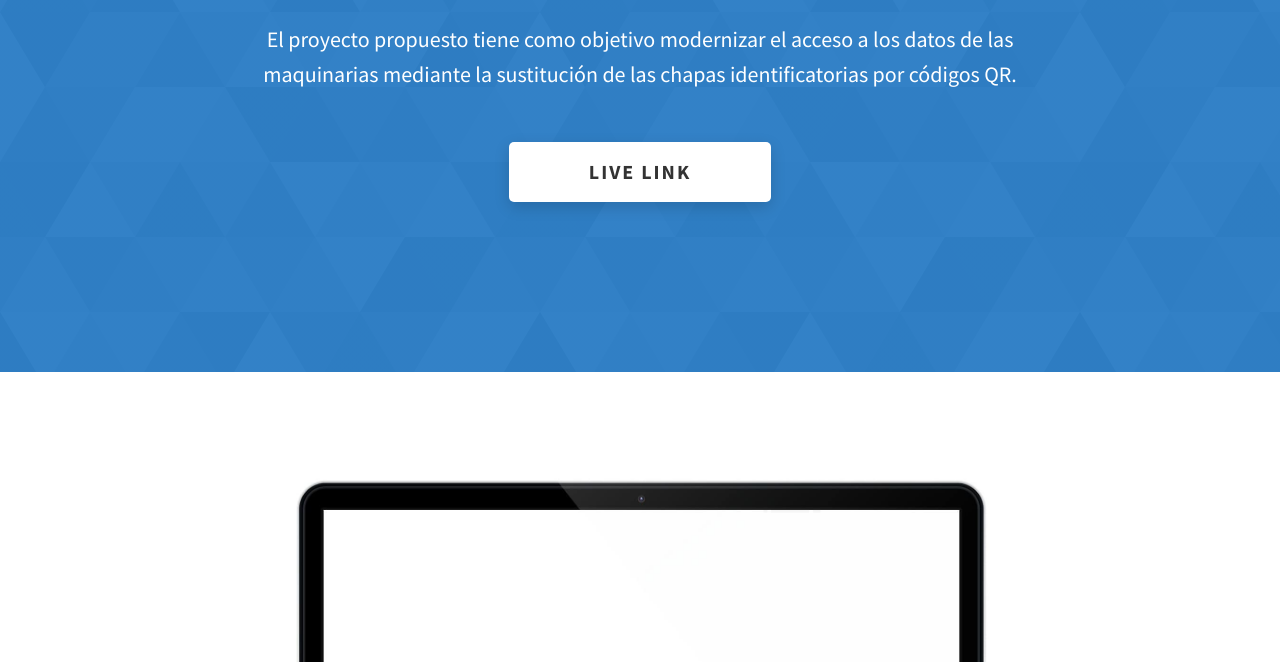
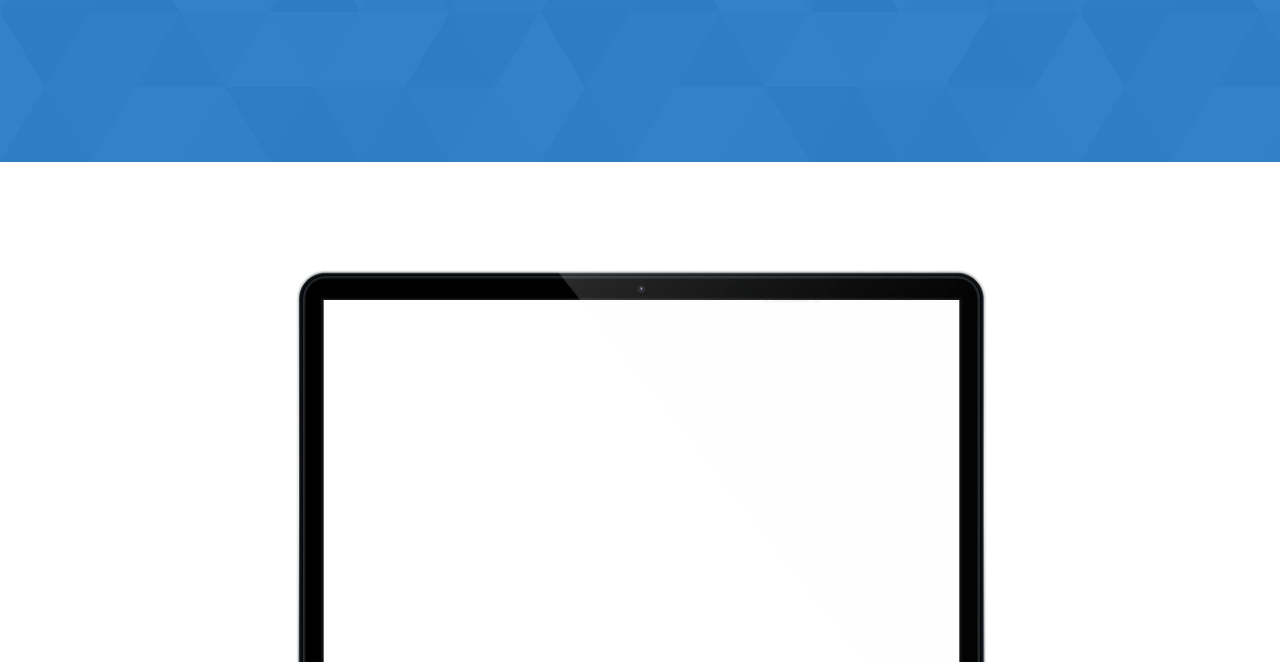
Before and after one commit to JulianScipioni06/Portfolio, a website: page project-1.html in a window 1280 px wide. Shown: the part 438-1100 px from the top of the page. Drawn offline with Linux system fonts and the light colour scheme.

Commit message:
proyecto1

```diff
--- a/project-1.html
+++ b/project-1.html
@@ -85,14 +85,14 @@
     <section class="project-cs-hero">
       <div class="project-cs-hero__content">
         <h1 class="heading-primary">Web Management System for the Juber S.A.</h1>
-        <div class="project-cs-hero__info">
+        <!-- <div class="project-cs-hero__info">
           <p class="text-primary">
-            El proyecto propuesto tiene como objetivo modernizar el acceso a los datos de las maquinarias mediante la sustitución de las chapas identificatorias por códigos QR.
+            El proyecto tiene como objetivo modernizar el acceso a los datos de las maquinarias mediante la sustitución de las chapas identificatorias por códigos QR.
           </p>
         </div>
         <div class="project-cs-hero__cta">
           <a href="#" class="btn btn--bg" target="_blank">Live Link</a>
-        </div>
+        </div>  -->
       </div>
     </section>
     <section class="project-details">
```
